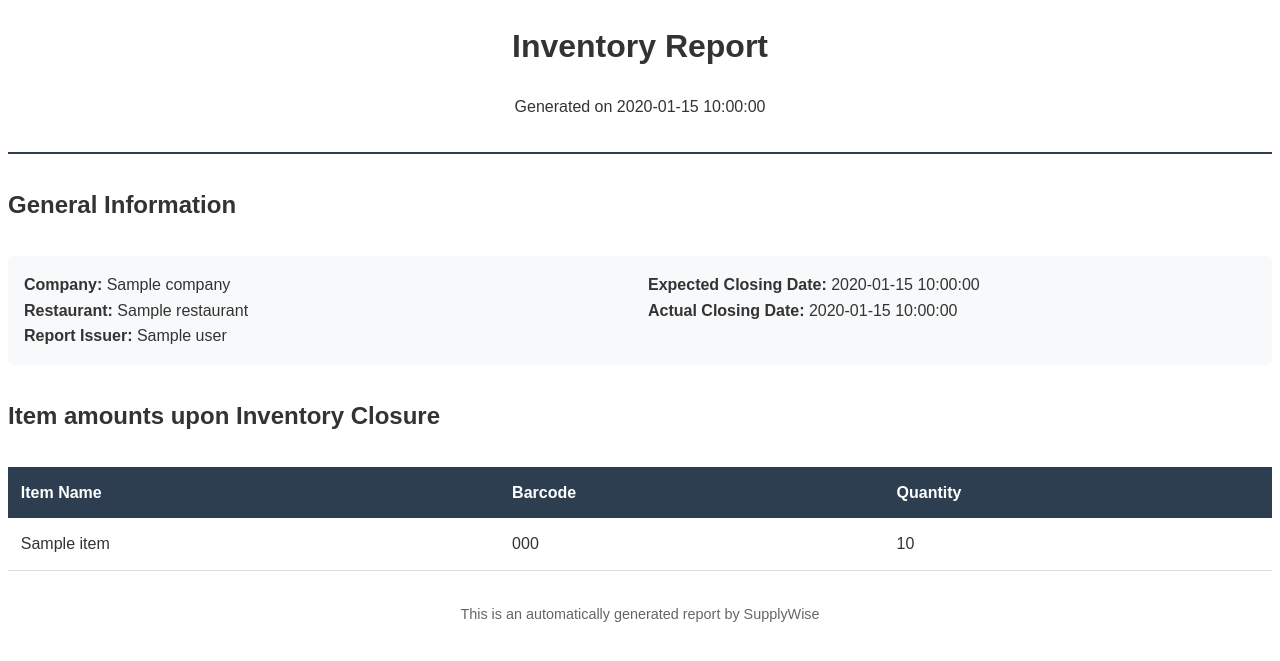
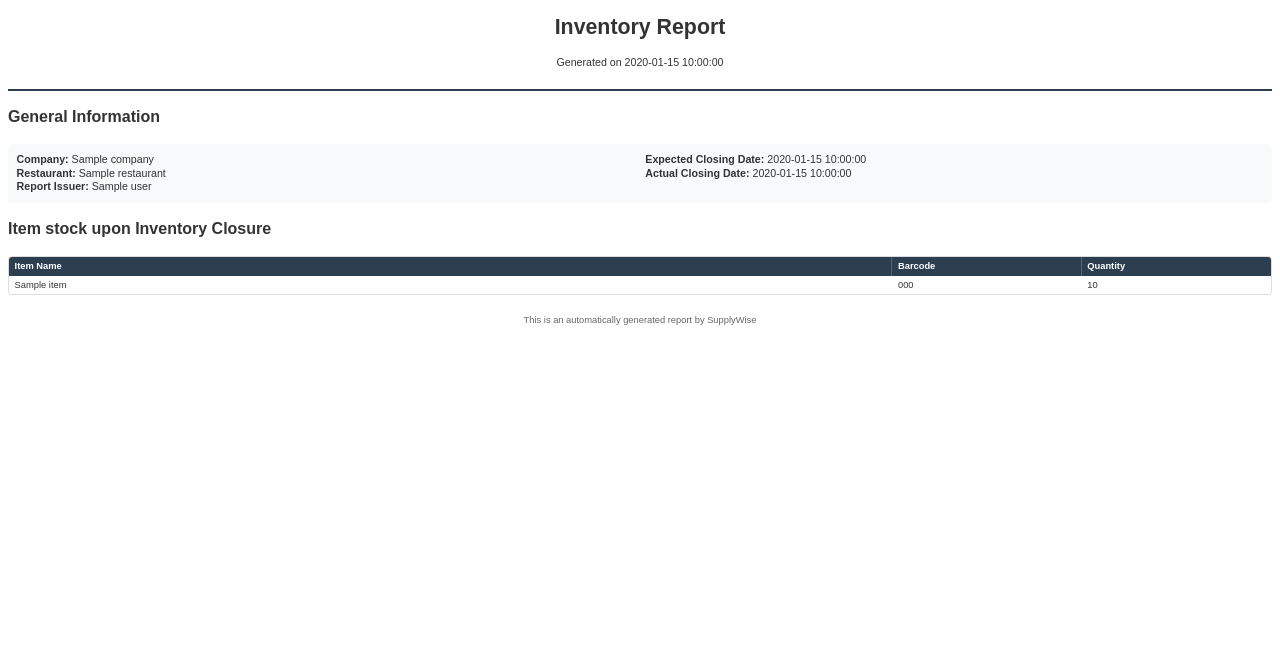
Before and after one commit to SupplyWise/SupplyWiseReporting, a Python web app: template src/templates/report_template.html in a window 1280 px wide. Shown: the top 661 px of the page. Run offline with Jinja, Linux system fonts and the light colour scheme; the template is opened without the code that fills it: most values are stand-ins (such as "Sample title", 1, 10 or a date in 2020).

Commit message:
style: update report template styles for compactness and readability

```diff
--- a/src/templates/report_template.html
+++ b/src/templates/report_template.html
@@ -9,30 +9,31 @@
             @top-center {
                 content: "SupplyWise Inventory Report";
                 font-family: Arial;
-                font-size: 9pt;
+                font-size: 8pt;
             }
             @bottom-right {
                 content: counter(page);
                 font-family: Arial;
-                font-size: 9pt;
+                font-size: 8pt;
             }
         }
         body {
             font-family: Arial, sans-serif;
-            line-height: 1.6;
+            line-height: 1.3;
             color: #333;
+            font-size: 8pt;
         }
         .header {
             text-align: center;
-            margin-bottom: 2em;
+            margin-bottom: 1.5em;
             border-bottom: 2px solid #2c3e50;
-            padding-bottom: 1em;
+            padding-bottom: 0.8em;
         }
         .company-info {
-            margin: 2em 0;
-            padding: 1em;
+            margin: 1.5em 0;
+            padding: 0.8em;
             background: #f8f9fa;
-            border-radius: 5px;
+            border-radius: 4px;
         }
         .info-grid {
             display: grid;
@@ -41,26 +42,57 @@
         }
         .items-table {
             width: 100%;
-            border-collapse: collapse;
-            margin: 2em 0;
+            border-collapse: separate;
+            border-spacing: 0;
+            margin: 1.5em 0;
+            border: 1px solid #ddd;
+            border-radius: 4px;
+            overflow: hidden;
         }
         .items-table th {
             background: #2c3e50;
             color: white;
-            padding: 0.8em;
+            padding: 0.4em 0.6em;
             text-align: left;
+            font-size: 7pt;
+            white-space: nowrap;
+            border-right: 1px solid rgba(255, 255, 255, 0.2);
+        }
+        .items-table th:first-child {
+            width: 70%;
+        }
+        .items-table th:nth-child(2){
+            width: 15%;
+        }
+        .items-table th:last-child {
+            width: 15%;
+            border-right: none;
         }
         .items-table td {
-            padding: 0.8em;
+            padding: 0.3em 0.6em;
             border-bottom: 1px solid #ddd;
+            border-right: 1px solid #ddd;
+            font-size: 7pt;
+        }
+        .items-table td:first-child {
+            white-space: normal;
+            word-wrap: break-word;
+        }
+        .items-table td:nth-child(2),
+        .items-table td:last-child {
+            white-space: nowrap;
         }
         .items-table tr:nth-child(even) {
             background: #f8f9fa;
         }
+        .items-table tr:last-child td {
+            border-bottom: none;
+            border-right: none;
+        }
         .footer {
             margin-top: 2em;
             text-align: center;
-            font-size: 0.9em;
+            font-size: 7pt;
             color: #666;
         }
     </style>
@@ -87,7 +119,7 @@
         </div>
     </div>
 
-    <h2>Item amounts upon Inventory Closure</h2>
+    <h2>Item stock upon Inventory Closure</h2>
 
     <table class="items-table">
         <thead>
```
